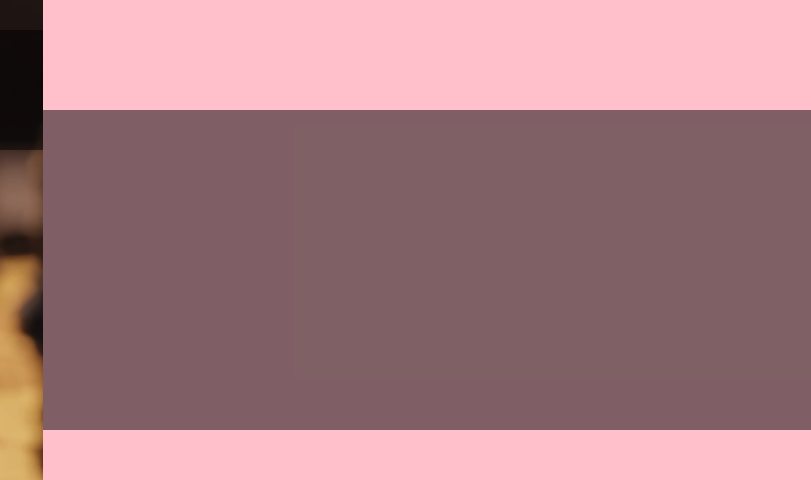
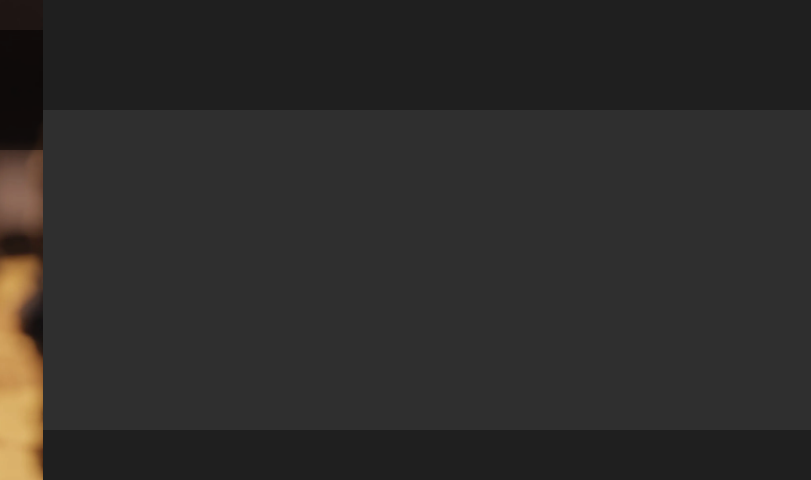
Before and after one commit to marcushoks/odin-sign-up-form, a plain HTML site: page index.html in a window 1280 px wide. Shown: the part 130-610 px from the top of the page, 469-1280 px from the left. Drawn offline with Linux system fonts and the light colour scheme; a web font is replaced by a local one.

Commit message:
Change background and sign-up form colors

```diff
--- a/style.css
+++ b/style.css
@@ -6,6 +6,7 @@ body {
   width: 100vw;
   padding: 0;
   margin: 0;
+  background-color: #1f1f1f;
 }
 
 body > div {
@@ -59,12 +60,11 @@ body > div {
   flex-direction: column;
   justify-content: center;
   width: 60vw;
-  background-color: pink;
 }
 
 .sign-up-form {
   height: 40vh;
-  background-color: rgb(0, 0, 0, 0.5);
+  background-color: #2f2f2f;
 }
 
 @media (max-width: 900px) and (orientation: portrait) {
```
